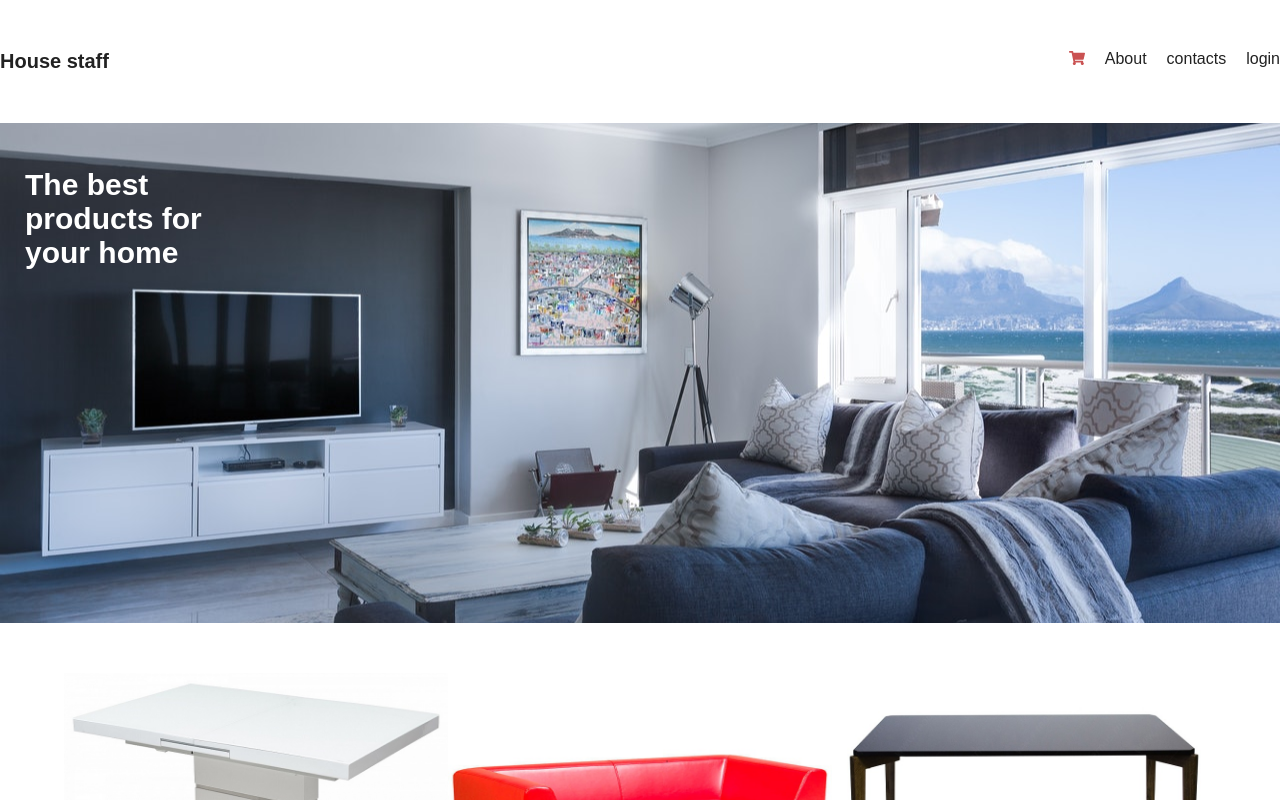
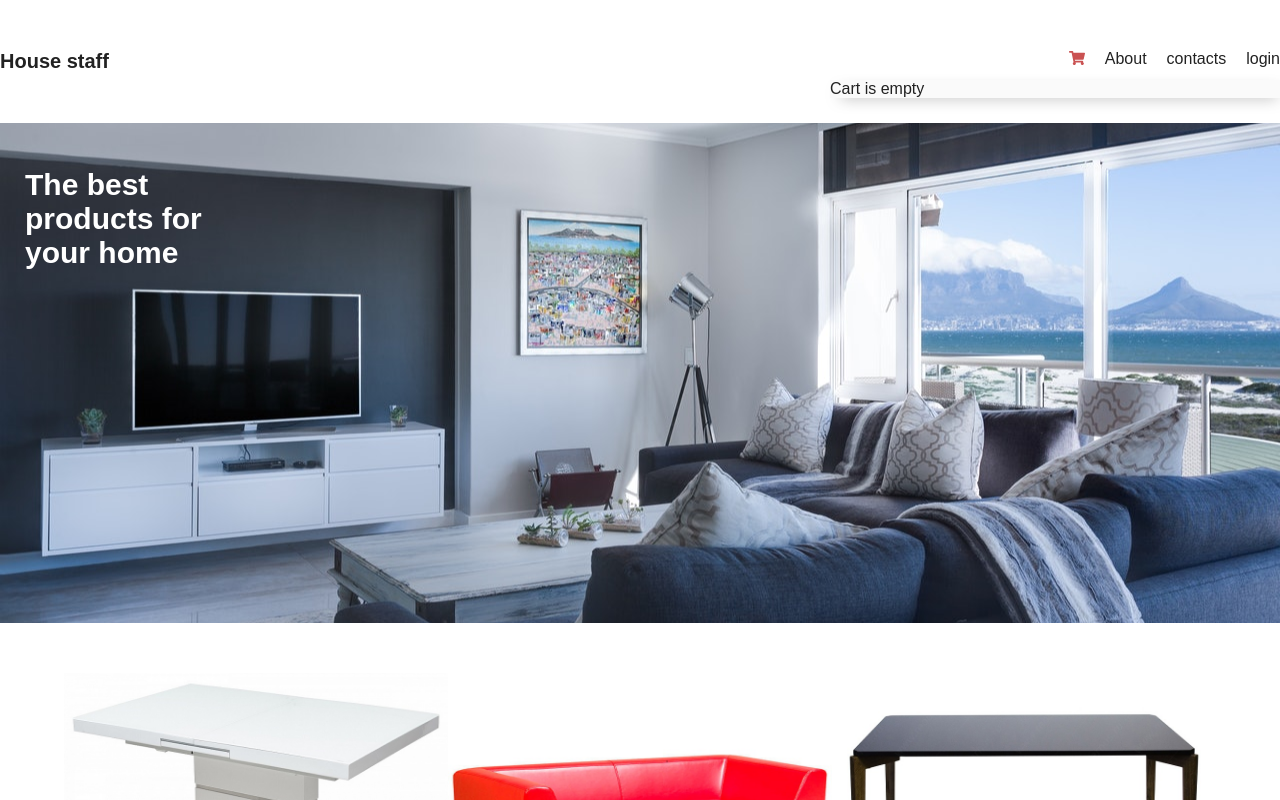
Before and after one commit to DmitryMN/furniture_store, a React (Create React App) app: page / in a window 1280 px wide. Both pictures are taken after a click on the icon 1076 px from the left and 58 px from the top of the page. Shown: the top 800 px of the page. Built offline with nearby package versions, Linux system fonts and the light colour scheme; the HTML template or start-up script is replaced by a standard one.

Commit message:
add showOrder and showNothing function and refactoring css

```diff
--- a/src/components/Header.tsx
+++ b/src/components/Header.tsx
@@ -1,11 +1,26 @@
-import React, {useState} from "react";
-import {FaShoppingCart} from "react-icons/fa";
-import {OrderType} from "../products/products";
+import React, { useState } from "react";
+import { FaShoppingCart } from "react-icons/fa";
+import { OrderType } from "../products/products";
 import Order from "./Order";
 
 type HeaderPropsType = {
   cart: Array<OrderType>
 }
+
+const showOrders = (props: Array<OrderType>) => {
+  return (
+    <>
+      { props.map(el => (<Order key={el.id} id={el.id} title={el.title} img={el.img} price={el.price} />)) }
+    </>
+  );
+}
+
+const showNothing = () => {
+  return (
+    <div>Cart is empty</div>
+  );
+}
+
 
 export default function Header(props: HeaderPropsType) {
   const [cartOpen, setCartOpen] = useState<boolean>(false);
@@ -20,7 +35,7 @@ export default function Header(props: HeaderPropsType) {
           <li>login</li>
         </ul>
         <FaShoppingCart onClick={() => setCartOpen(!cartOpen)} className={`shop_cart_btn ${cartOpen && 'active'}`} />
-            { cartOpen && <div className="shop_cart">{props.cart.map(el => (<Order key={el.id} id={el.id} title={el.title} img={el.img} price={el.price} />))}</div>}
+        {cartOpen && <div className="shop_cart">{props.cart.length > 0 ? showOrders(props.cart) : showNothing()}</div>}
       </div>
       <div className="presentation"></div>
     </header>
--- a/src/components/Order.tsx
+++ b/src/components/Order.tsx
@@ -9,7 +9,7 @@ export default function Order(props: OrderType) {
                 <span>{props.title}</span>
             </div>
             <div className="order__price">
-                <span>{props.price}&euro;</span>
+                <span>{props.price} &euro;</span>
             </div>
         </div>
     )
--- a/src/index.css
+++ b/src/index.css
@@ -91,12 +91,21 @@ header .order {
     width: 100%;
     font-size: 18px;
 }
-header .order__title {
-    flex: 1 1 auto;
-}
 
 header .order img {
     width: 70px;
+}
+
+header .order__title {
+    flex: 1 1 auto;
+    text-align: center;
+    line-height: 50px;
+}
+
+header .order__price {
+    text-align: center;
+    line-height: 50px;
+    padding: 0 10px 0 5px;
 }
 
 main {
```
Lines whose indentation alone changed are shown as unchanged.
